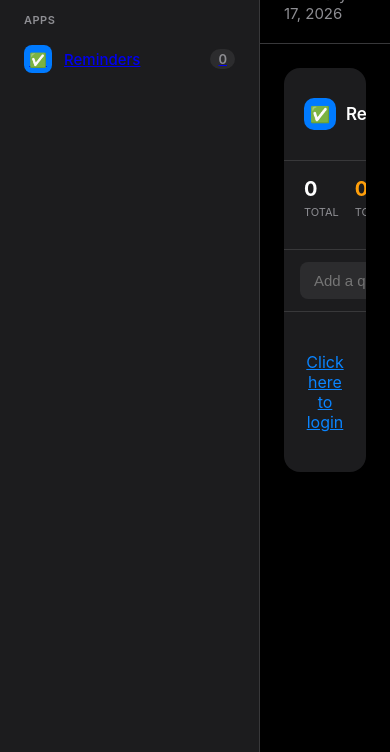
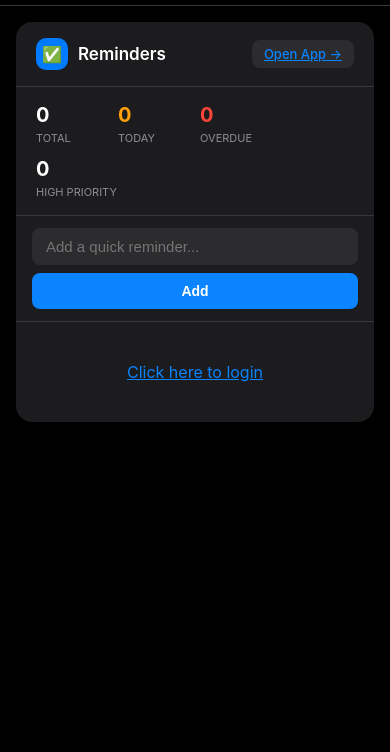
Before and after one commit to inaciog/dashboard-app, a website: page public/index.html in a window 390 px wide. Shown: the part 92-844 px from the top of the page. Drawn offline with Linux system fonts and the light colour scheme.

Commit message:
Add mobile responsive styles

```diff
--- a/public/index.html
+++ b/public/index.html
@@ -32,6 +32,42 @@
       background: var(--bg-secondary);
       border-right: 1px solid var(--separator);
       padding: 20px 0;
+      flex-shrink: 0;
+    }
+
+    @media (max-width: 768px) {
+      .sidebar {
+        width: 100%;
+        position: absolute;
+        z-index: 100;
+        transform: translateX(-100%);
+        transition: transform 0.3s;
+      }
+      .sidebar.open {
+        transform: translateX(0);
+      }
+      .main {
+        width: 100%;
+      }
+      .dashboard {
+        padding: 16px !important;
+      }
+      .panel {
+        max-width: 100% !important;
+      }
+      .stats-row {
+        flex-wrap: wrap;
+        gap: 12px !important;
+      }
+      .stat-item {
+        min-width: 70px;
+      }
+      .quick-add {
+        flex-direction: column;
+      }
+      .quick-submit {
+        width: 100%;
+      }
     }
     .sidebar-header { padding: 0 20px 20px; }
     .sidebar-title { font-size: 24px; font-weight: 700; }
```
